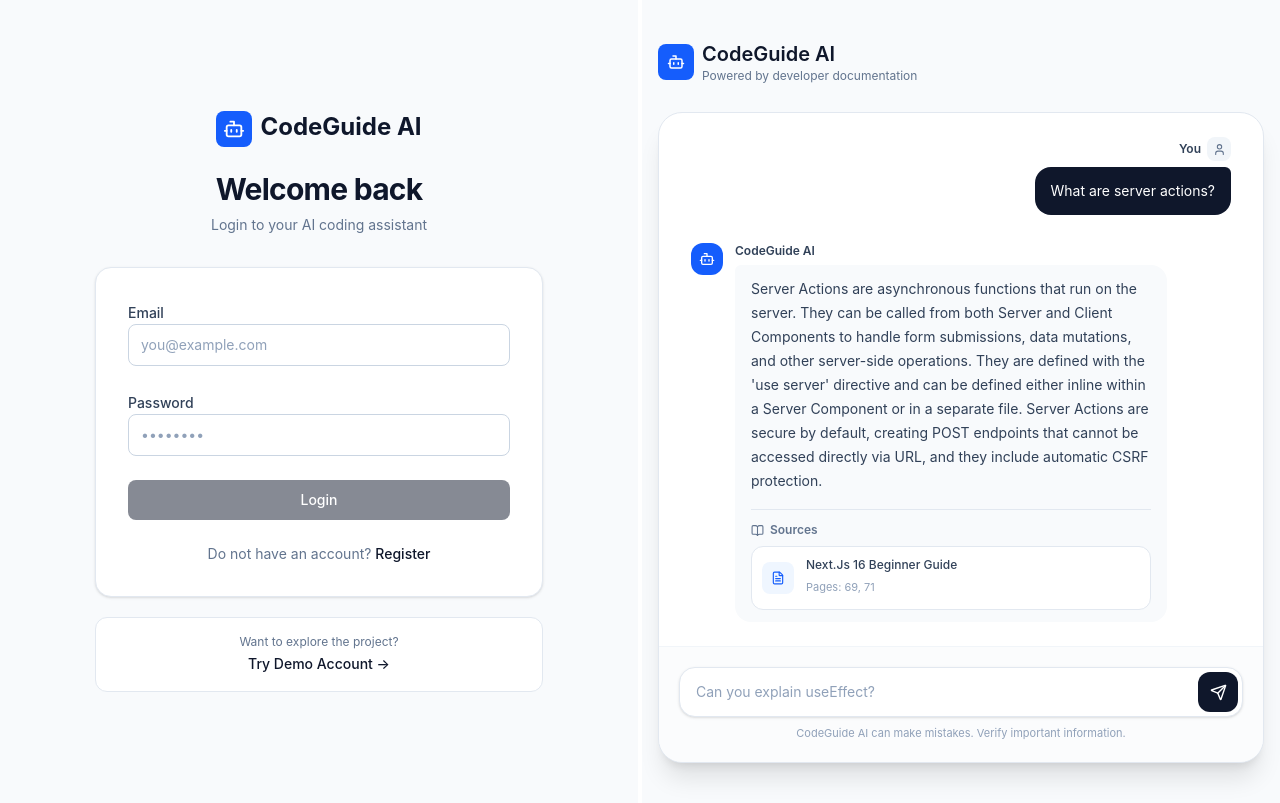
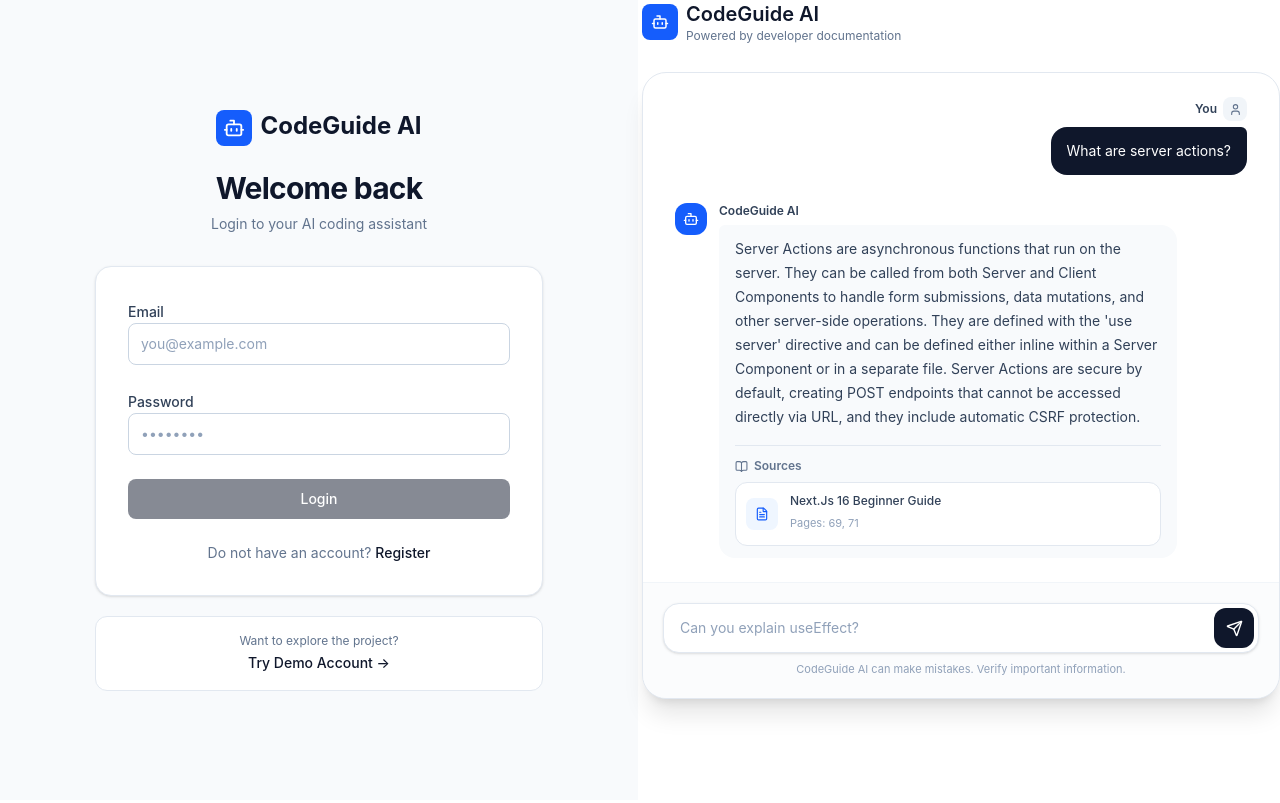
Before and after one commit to mohamed-a-dev/CodeGuide-Ai, a Next.js app: page /login in a window 1280 px wide. Built offline with nearby package versions, Linux system fonts and the light colour scheme; no server answers.

Commit message:
Update layout.tsx

```diff
--- a/app/(auth)/layout.tsx
+++ b/app/(auth)/layout.tsx
@@ -11,7 +11,6 @@ export default async function Layout({ children }: { children: React.ReactNode }
   return (
     <div className="h-screen grid md:grid-cols-2 gap-1">
       {children}
-      <section className="w-full md:flex items-center justify-center bg-slate-50 p-6 px-4 py-10 ">
         <main>
           <div className="mb-5 flex justify-center md:justify-start">
             <div className="mb-2 flex items-center gap-2">
@@ -33,7 +32,6 @@ export default async function Layout({ children }: { children: React.ReactNode }
 
           <ChatPreview />
         </main>
-      </section>
     </div>
   )
 }
```
